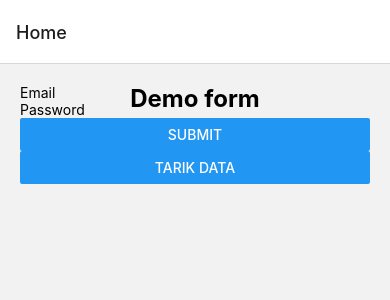
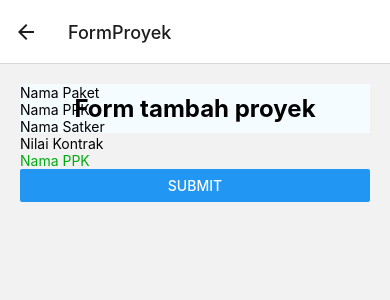
Before and after one commit to patricktelnoni/disertasiq2_phat, a React Native app: screen /FormProyek in a window 390 px wide. Shown: the top 300 px of the page. Built offline with nearby package versions, Linux system fonts and the light colour scheme; what @react-native-firebase/firestore would draw is missing.

Commit message:
Error on installing and using native base. will do it again

```diff
--- a/App.tsx
+++ b/App.tsx
@@ -5,6 +5,9 @@ import {createNativeStackNavigator} from "@react-navigation/native-stack";
 import HomeScreen from "./screen/HomeScreen.tsx";
 import ProfileScreen from "./screen/ProfileScreen.tsx";
 import ProyeklistScreen from "./screen/ProyeklistScreen.tsx";
+import FormProyekScreen from "./screen/FormProyekScreen.tsx";
+import ProyekDetailScreen from "./screen/ProyekDetailScreen.tsx";
+
 
 
 const Stack = createNativeStackNavigator();
@@ -19,6 +22,8 @@ const App = () => {
           component={HomeScreen} />
         <Stack.Screen name="Profile" component={ProfileScreen} />
         <Stack.Screen name="Proyeklist" component={ProyeklistScreen} />
+        <Stack.Screen name="FormProyek" component={FormProyekScreen} />
+        <Stack.Screen name="ProyekDetail" component={ProyekDetailScreen} />
       </Stack.Navigator>
     </NavigationContainer>
 
--- /dev/null
+++ b/component/CustomSmallText.tsx
@@ -0,0 +1,24 @@
+import React from "react";
+import {StyleSheet, View, Text} from 'react-native';
+import PropTypes from "prop-types";
+
+const styles = StyleSheet.create({
+  container: {
+    backgroundColor: '#F5FCFF',
+    padding: 10,
+  },
+  text: {
+    fontSize: 11,
+    fontWeight: 'bold',
+    color: 'black',
+    textAlign: 'center',
+  },
+});
+
+export default class CustomSmallText extends React.Component {
+  render() {
+    return (
+        <Text style={styles.text}>{this.props.isi}</Text>
+    );
+  }
+}
--- /dev/null
+++ b/component/CustomText.tsx
@@ -0,0 +1,26 @@
+import React from "react";
+import {StyleSheet, View, Text} from 'react-native';
+import PropTypes from "prop-types";
+
+const styles = StyleSheet.create({
+  container: {
+    backgroundColor: '#F5FCFF',
+    padding: 10,
+  },
+  text: {
+    fontSize: 24,
+    fontWeight: 'bold',
+    color: 'black',
+    textAlign: 'center',
+  },
+});
+
+export default class CustomText extends React.Component {
+  render() {
+    return (
+      <View style={styles.container}>
+        <Text style={styles.text}>{this.props.isi}</Text>
+      </View>
+    );
+  }
+}
--- a/package.json
+++ b/package.json
@@ -15,10 +15,12 @@
     "@react-native-firebase/firestore": "^19.2.2",
     "@react-navigation/native": "^6.1.17",
     "@react-navigation/native-stack": "^6.9.26",
+    "native-base": "^2.15.2",
     "react": "18.2.0",
     "react-native": "0.73.6",
-    "react-native-safe-area-context": "^4.9.0",
-    "react-native-screens": "^3.30.1"
+    "react-native-safe-area-context": "^3.3.2",
+    "react-native-screens": "^3.30.1",
+    "react-native-svg": "^12.1.1"
   },
   "devDependencies": {
     "@babel/core": "^7.20.0",
--- /dev/null
+++ b/screen/FormProyekScreen.tsx
@@ -0,0 +1,85 @@
+import React, {useState} from 'react';
+import {Text, StyleSheet, View, Button, TextInput, Alert} from 'react-native';
+import CustomText from '../component/CustomText.tsx';
+
+const styles = StyleSheet.create({
+  container: {
+    flex: 1,
+    padding: 20,
+  },
+  textInput: {
+    color: 'black',
+  },
+});
+
+const FormProyekScreen = ({navigation}) => {
+  const [email, setEmail] = useState('');
+  const [password, setPassword] = useState('');
+  const [namaPaket, setNamaPaket] = useState('');
+  const [namaPpk, setNamaPpk] = useState('');
+  const [namaSatker, setNamaSatker] = useState('');
+  const [nilaiKontrak, setNilaiKontrak] = useState('');
+  const [nomorKontrak, setNomorKontrak] = useState('');
+  const kirimData = () => {
+    //Alert.alert('Data', email);
+    navigation.navigate('Profile', {email: email, password: password});
+  };
+
+  const tarikData = () => {
+    navigation.navigate('Proyeklist');
+  };
+  return (
+    <View
+      style={[
+        styles.container,
+        {
+          // Try setting flexDirection to "row".
+          flexDirection: 'column',
+        },
+      ]}>
+      <View style={{flex: 0}}>
+        <CustomText isi="Form tambah proyek" />
+      </View>
+      <View style={{flex: 0.5}}>
+        <TextInput
+          placeholder="Nama Paket"
+          placeholderTextColor="#000"
+          value={namaPaket}
+          onChangeText={setNamaPaket}
+          style={styles.textInput}
+        />
+        <TextInput
+          placeholder="Nama PPK"
+          value={namaPpk}
+          onChangeText={setNamaPpk}
+          style={styles.textInput}
+          placeholderTextColor="#000"
+        />
+        <TextInput
+          placeholder="Nama Satker"
+          value={namaSatker}
+          onChangeText={setNamaSatker}
+          style={styles.textInput}
+          placeholderTextColor="#000"
+        />
+        <TextInput
+          placeholder="Nilai Kontrak"
+          value={nilaiKontrak}
+          onChangeText={setNilaiKontrak}
+          style={styles.textInput}
+          placeholderTextColor="#000"
+        />
+        <TextInput
+          placeholder="Nama PPK"
+          value={nomorKontrak}
+          onChangeText={setNomorKontrak}
+          style={styles.textInput}
+          placeholderTextColor="#0A1"
+        />
+        <Button title="Submit" onPress={kirimData} />
+      </View>
+    </View>
+  );
+};
+
+export default FormProyekScreen;
--- a/screen/HomeScreen.tsx
+++ b/screen/HomeScreen.tsx
@@ -1,10 +1,14 @@
 import React, {useState} from 'react';
 import {Text, StyleSheet, View, Button, TextInput, Alert} from 'react-native';
+import CustomText from '../component/CustomText.tsx';
 
 const styles = StyleSheet.create({
   container: {
     flex: 1,
     padding: 20,
+  },
+  textInput: {
+    color: 'black',
   },
 });
 
@@ -19,6 +23,10 @@ const HomeScreen = ({navigation}) => {
   const tarikData = () => {
     navigation.navigate('Proyeklist');
   };
+
+  const formProyek = () => {
+    navigation.navigate('FormProyek');
+  };
   return (
     <View
       style={[
@@ -29,28 +37,27 @@ const HomeScreen = ({navigation}) => {
         },
       ]}>
       <View style={{flex: 0}}>
-        <Text
-          style={{
-            fontWeight: 'bold',
-            fontSize: 24,
-            textAlign: 'center',
-          }}>
-          Demo form
-        </Text>
+        <CustomText isi="Demo form" />
+
       </View>
       <View style={{flex: 0.5}}>
-        <TextInput placeholder="Email" value={email} onChangeText={setEmail} />
+        <TextInput placeholder="Email" value={email} onChangeText={setEmail} style={styles.textInput}/>
         <TextInput
           placeholder="Password"
           value={password}
           onChangeText={setPassword}
           secureTextEntry={true}
+          style={styles.textInput}
+          placeholderTextColor="#000"
         />
         <Button title="Submit" onPress={kirimData} />
         <Button title="Tarik data" onPress={tarikData} />
+        <Button title="Form Proyek" onPress={formProyek} />
       </View>
     </View>
   );
 };
 
+
+
 export default HomeScreen;
--- a/screen/ProfileScreen.tsx
+++ b/screen/ProfileScreen.tsx
@@ -1,5 +1,11 @@
-import {Text, View} from 'react-native';
+import { StyleSheet, Text, View } from "react-native";
 import firestore from '@react-native-firebase/firestore';
+
+const styles = StyleSheet.create({
+  text: {
+    color: 'black',
+  },
+});
 
 const proyekCollection = firestore().collection('proyek');
 const ProfileScreen = ({navigation, route}) => {
@@ -12,7 +18,7 @@ const ProfileScreen = ({navigation, route}) => {
   });
   return (
     <View>
-      <Text> This is a Home Screen
+      <Text style={styles.text}> This is a Home Screen
             email yang dikirim adalah {route.params.email}
         passwordnya adalah {route.params.password}
       </Text>
--- /dev/null
+++ b/screen/ProyekDetailScreen.tsx
@@ -0,0 +1,16 @@
+import React from 'react';
+import { Container, Button, Text } from 'native-base';
+
+const ProyekDetailScreen = ({navigation}) => {
+  return (
+    <Container>
+      <Button>
+        <Text>
+          Button
+        </Text>
+      </Button>
+    </Container>
+  );
+};
+
+export default ProyekDetailScreen;
--- a/screen/ProyeklistScreen.tsx
+++ b/screen/ProyeklistScreen.tsx
@@ -1,11 +1,22 @@
 import React, {useEffect, useState} from 'react';
-import {ActivityIndicator, FlatList, View, Text} from 'react-native';
+import {
+  ActivityIndicator,
+  FlatList,
+  View,
+  Text,
+  TouchableWithoutFeedback,
+  Alert,
+} from 'react-native';
 import firestore from '@react-native-firebase/firestore';
+import CustomSmallText from '../component/CustomSmallText.tsx';
 
 const ProyeklistScreen = ({navigation}) => {
   const [loading, setLoading] = useState(true); // Set loading to true on component mount
   const [proyeklist, setProyeklist] = useState([]); // Initial empty array of users
 
+  const getDetail = () => {
+    navigation.navigate('ProyekDetail');
+  };
   useEffect(() => {
     const subscriber = firestore()
       .collection('proyek')
@@ -32,16 +43,13 @@ const ProyeklistScreen = ({navigation}) => {
     <FlatList
       data={proyeklist}
       renderItem={({item}) => (
-        <View
-          style={{
-            height: 50,
-            flex: 1,
-            alignItems: 'center',
-            justifyContent: 'center',
-          }}>
-          <Text>User ID: {item.age}</Text>
-          <Text>User Name: {item.name}</Text>
-        </View>
+        <TouchableWithoutFeedback
+          onPress={() => getDetail()}>
+          <View>
+            <Text>ID: {item.age}</Text>
+            <Text>Title: {item.name}</Text>
+          </View>
+        </TouchableWithoutFeedback>
       )}
     />
   );
```
Also changed, not shown: 2 other files (tests, documents, lock files or other folders).
